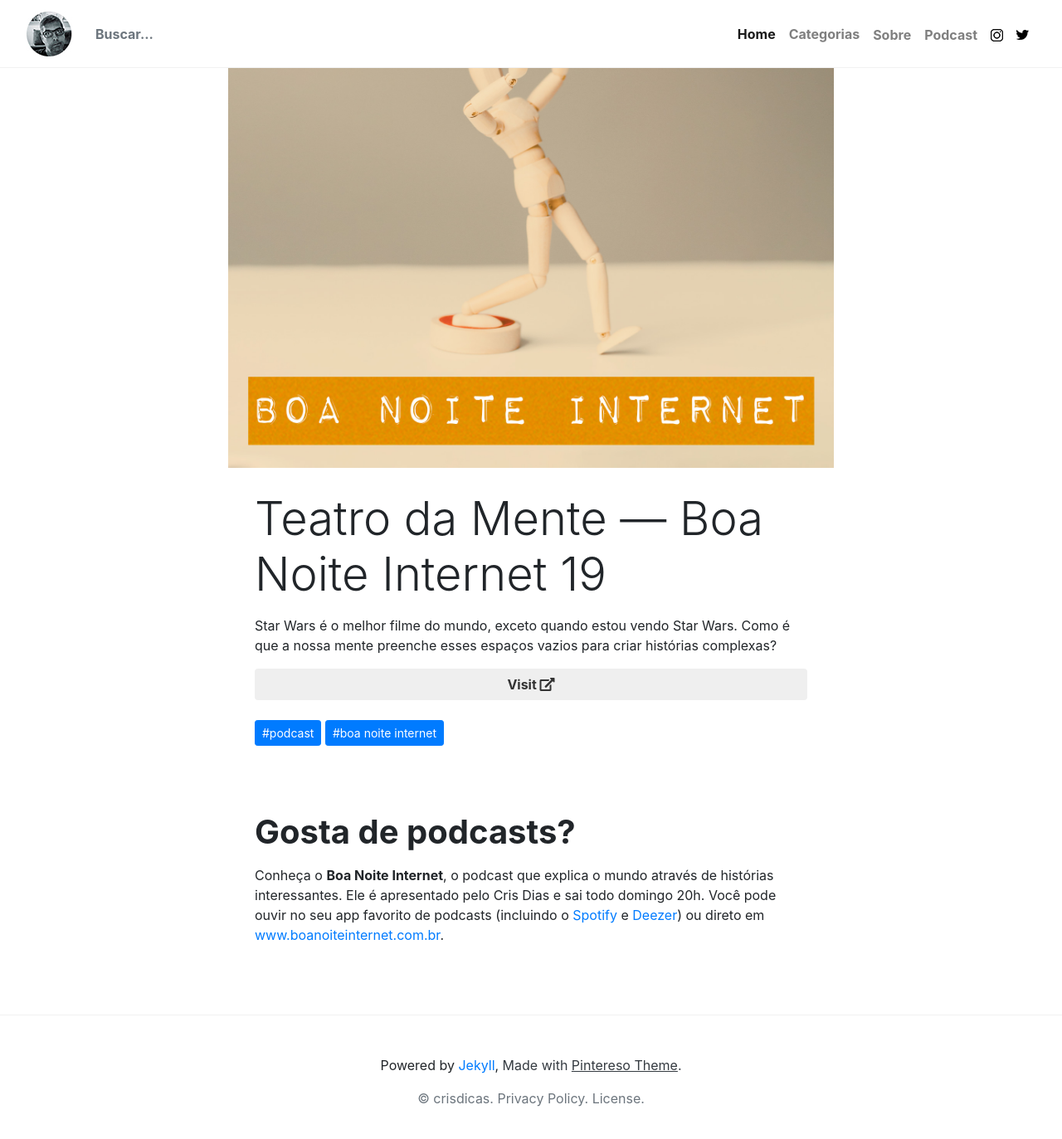
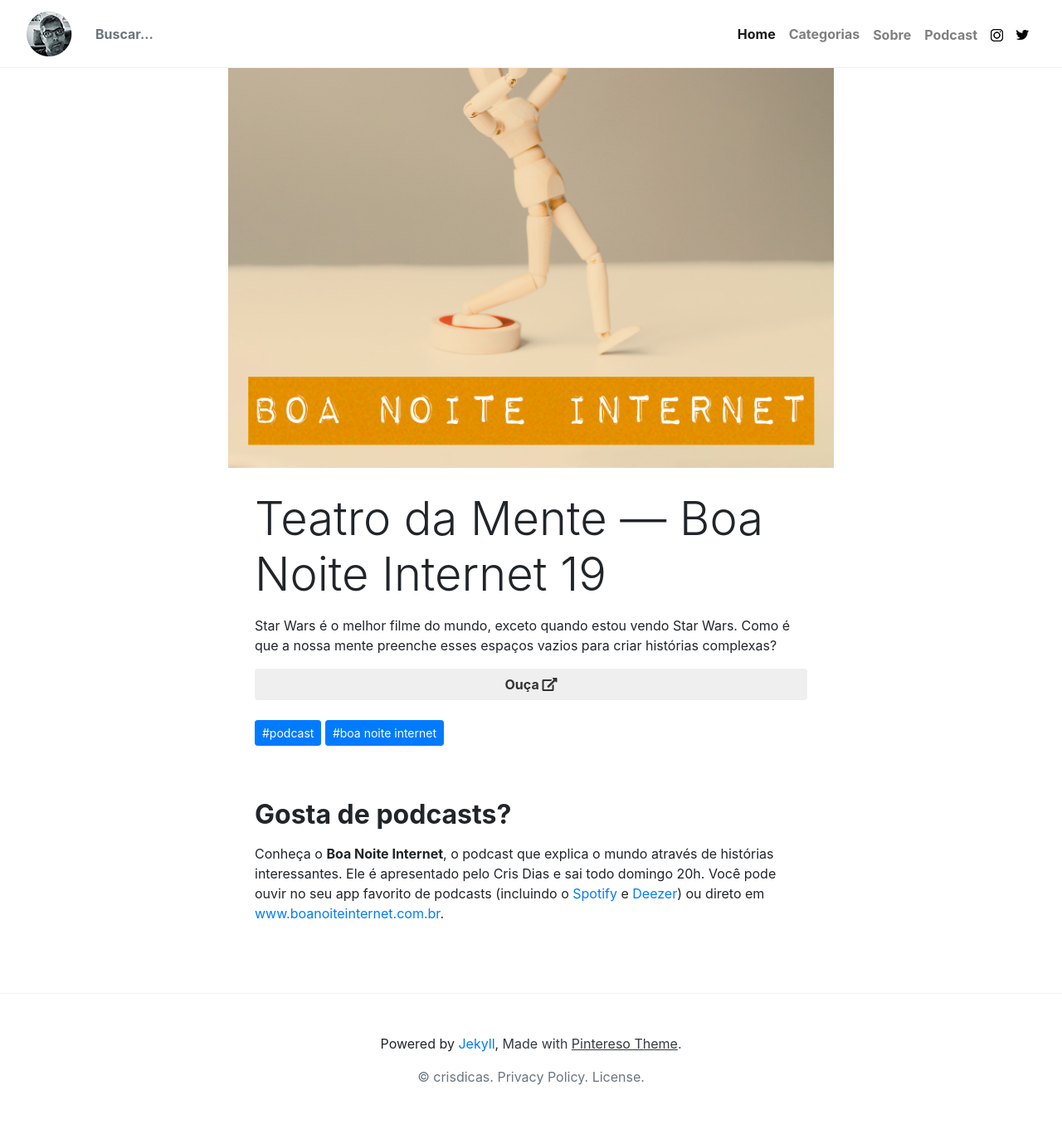
Before and after one commit to crisdias/crisdias.github.io, a Jekyll site: the page built from _posts/2019-05-07-bni-020.md, in a window 1280 px wide and 1400 px high, scrolled down 284 px. Shown: the top 1373 px of the window at 83% size. Built offline with Jekyll 4.4.1, drawn with Linux system fonts in a browser that asks for light colours; nearby versions of some CDN libraries; library files that are not in the unit come from our copies; comment, search, counter and statistics services are not loaded.

```diff
--- a/_layouts/post.html
+++ b/_layouts/post.html
@@ -55,8 +55,9 @@
                       </a>
                     {% endfor %}
 
+
                     <section class="promove">
-                        <h1>Gosta de podcasts?</h1>
+                        <h2>Gosta de podcasts?</h2>
 
                         <p>Conheça o <strong>Boa Noite Internet</strong>, o podcast que explica o mundo através de histórias interessantes. Ele é apresentado pelo Cris Dias e sai todo domingo 20h. Você pode ouvir no seu app favorito de podcasts (incluindo o <a href="https://open.spotify.com/show/4jZO3v9oZO88CjYiLKmFZA?si=wDmq1F9rQBmmIdGbOOF67w" title="Spotify">Spotify</a> e <a href="https://www.deezer.com/br/show/342882" title="Deezer">Deezer</a>) ou direto em <a href="https://www.boanoiteinternet.com.br/">www.boanoiteinternet.com.br</a>.
                     </section>
--- a/_posts/2019-05-07-bni-020.md
+++ b/_posts/2019-05-07-bni-020.md
@@ -3,7 +3,7 @@
 metadate: "hide"
 categories: [ podcast, Boa Noite Internet ]
 image: "/assets/images/bni019.jpg"
-x: ""
+verb: "Ouça"
 visit: "https://www.boanoiteinternet.com.br/2019/05/05/teatro-da-mente/"
 short: "Nossa mente é o melhor departamento de efeitos especiais do mundo"
 ---
--- a/assets/css/theme.css
+++ b/assets/css/theme.css
@@ -522,6 +522,6 @@
   color: #ddd;
 }
 
-.promove h1 {
+.promove h2 {
   margin-top: 2em;
 }
```
Also changed, not shown: _layouts/default.html (+10 -4 lines), 11 other files.
